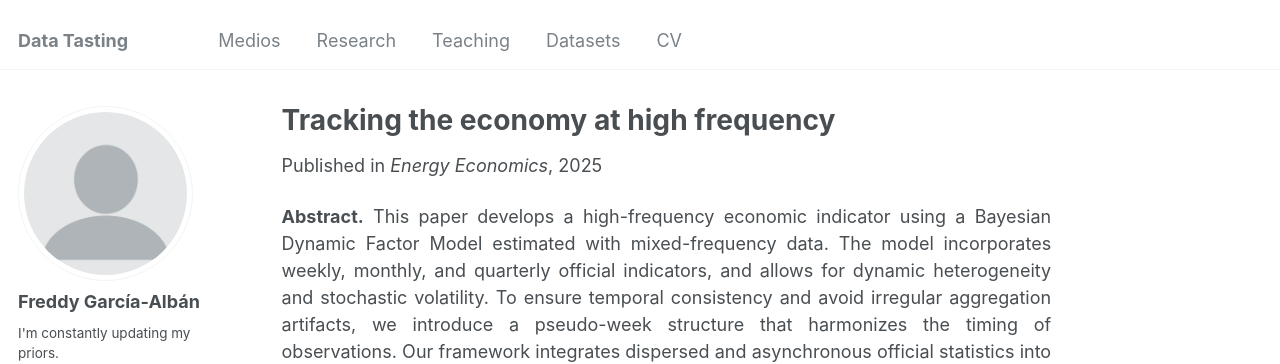
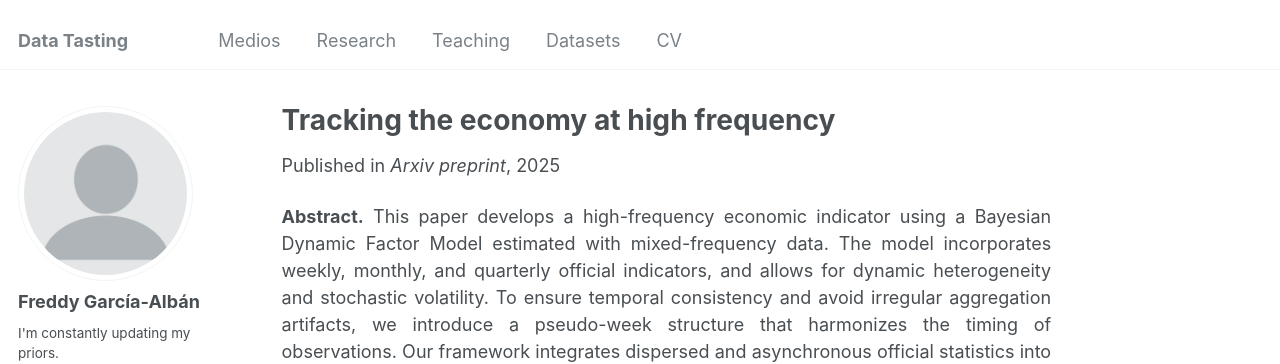
Before and after one commit to EnexFG/EnexFG.github.io, a Jekyll site: the page built from _publications/2025-07-10-paper-title-number-3.md, in a window 1280 px wide and 1228 px high. Shown: the top 364 px of the window. Built offline with Jekyll 4.4.1, drawn with Linux system fonts in a browser that asks for light colours; some web fonts are replaced; comment, search, counter and statistics services are not loaded.

Commit message:
Update 2025-07-10-paper-title-number-3.md

```diff
--- a/_publications/2025-07-10-paper-title-number-3.md
+++ b/_publications/2025-07-10-paper-title-number-3.md
@@ -4,7 +4,7 @@ collection: publications
 date: 2025-07-10
 permalink: /research/2025-07-10-paper-title-number-3
 excerpt: ''
-venue: 'Energy Economics'
+venue: 'Arxiv preprint'
 paperurl: 'https://arxiv.org/abs/2507.07450'
 citation: 'García-Albán, F., & Jarrín, J. (2025). Tracking the economy at high frequency. arXiv. https://arxiv.org/abs/2507.07450'
 ---
```
